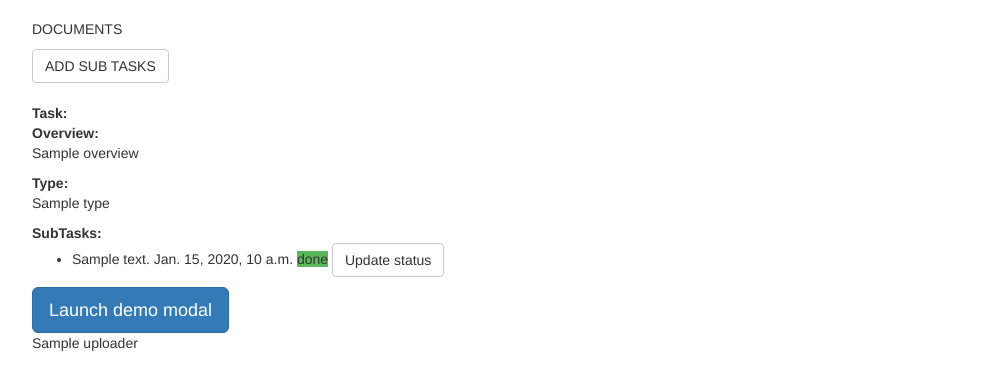
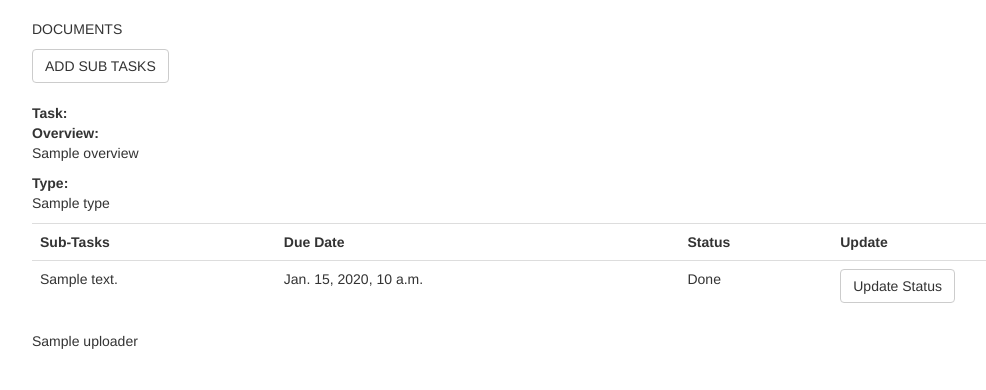
Before and after one commit to CHAIUganda/MalariaTool, a Django app: template malariatool/dashboard/templates/dashboard/task_detail.html in a window 1280 px wide. Shown: the part 51-441 px from the top of the page, without its empty margins (38-1024 px from the left). Run offline with Django 3.2, Linux system fonts and the light colour scheme; the template is opened without the code that fills it: most values are stand-ins (such as "Sample title", 1, 10 or a date in 2020); some libraries are stand-ins or nearby versions.

Commit message:
fixed redirect issues and styled sub tasks

```diff
--- a/malariatool/dashboard/templates/dashboard/task_detail.html
+++ b/malariatool/dashboard/templates/dashboard/task_detail.html
@@ -3,7 +3,7 @@
 {% load permission_tags %}
 
 {% block content %}
-    <div class="col-lg-5">
+    <div class="col-lg-12">
 
         {% if user|can:'add_tasks' %}
             <p>DOCUMENTS</p>
@@ -19,44 +19,30 @@
         <strong>Type:</strong>
 
         <p> {{ object.type }}</p>
-        <strong>SubTasks:</strong>
-        <ul>
+        <table class="table">
+            <tr>
+                <th>Sub-Tasks</th>
+                <th>Due Date</th>
+                <th>Status</th>
+                {% if user|can:'add_tasks' %}
+                    <th>Update</th>
+                {% endif %}
+            </tr>
+            {% for sub_task in sub_tasks %}
+                <tr>
+                    <td>{{ sub_task.description }}</td>
+                    <td>{{ sub_task.estimated_end_date }}</td>
+                    <td>{{ sub_task.status|title }}</td>
+                    {% if user|can:'add_tasks' %}
+                        <td><a class="btn btn-default"
+                               href="{% url 'dashboard:task-update-items' sub_task.id %}">Update Status</a></td>
+                    {% endif %}
 
-            {% for sub_task in sub_tasks %}
-                <li>{{ sub_task.description }} {{ sub_task.estimated_end_date }} <span
-                        class="label-success">{{ sub_task.status }}</span>{% if user|can:'add_tasks' %}
-                    <a class="btn btn-default" href="{% url 'dashboard:task-update-items' object.id %}">Update status</a>
-                {% endif %}
-
-                </li>
+                </tr>
             {% endfor %}
 
-        </ul>
+        </table>
 
-        <!-- Button trigger modal -->
-        <button type="button" class="btn btn-primary btn-lg" data-toggle="modal" data-target="#myModal">
-            Launch demo modal
-        </button>
-
-        <!-- Modal -->
-        <div class="modal fade" id="myModal" tabindex="-1" role="dialog" aria-labelledby="myModalLabel">
-            <div class="modal-dialog" role="document">
-                <div class="modal-content">
-                    <div class="modal-header">
-                        <button type="button" class="close" data-dismiss="modal" aria-label="Close"><span
-                                aria-hidden="true">&times;</span></button>
-                        <h4 class="modal-title" id="myModalLabel">Modal title</h4>
-                    </div>
-                    <div class="modal-body">
-                        ...
-                    </div>
-                    <div class="modal-footer">
-                        <button type="button" class="btn btn-default" data-dismiss="modal">Close</button>
-                        <button type="button" class="btn btn-primary">Save changes</button>
-                    </div>
-                </div>
-            </div>
-        </div>
 
         <p>{{ object.uploader }}</p>
     </div>
```
Also changed, not shown: malariatool/dashboard/models/tasks.py (+7 -7 lines), malariatool/dashboard/templates/dashboard/additems.html (+15 -6 lines), malariatool/dashboard/views/task.py (+9 -3 lines).
